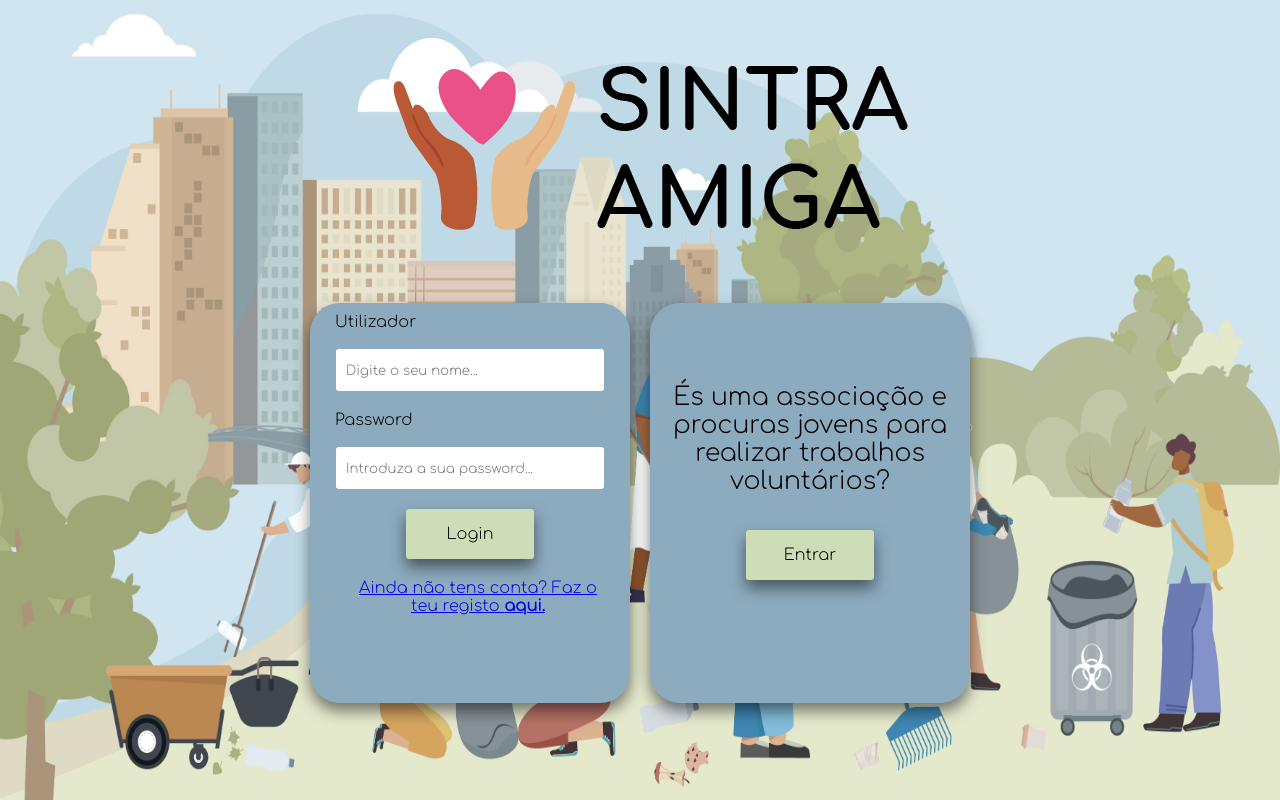
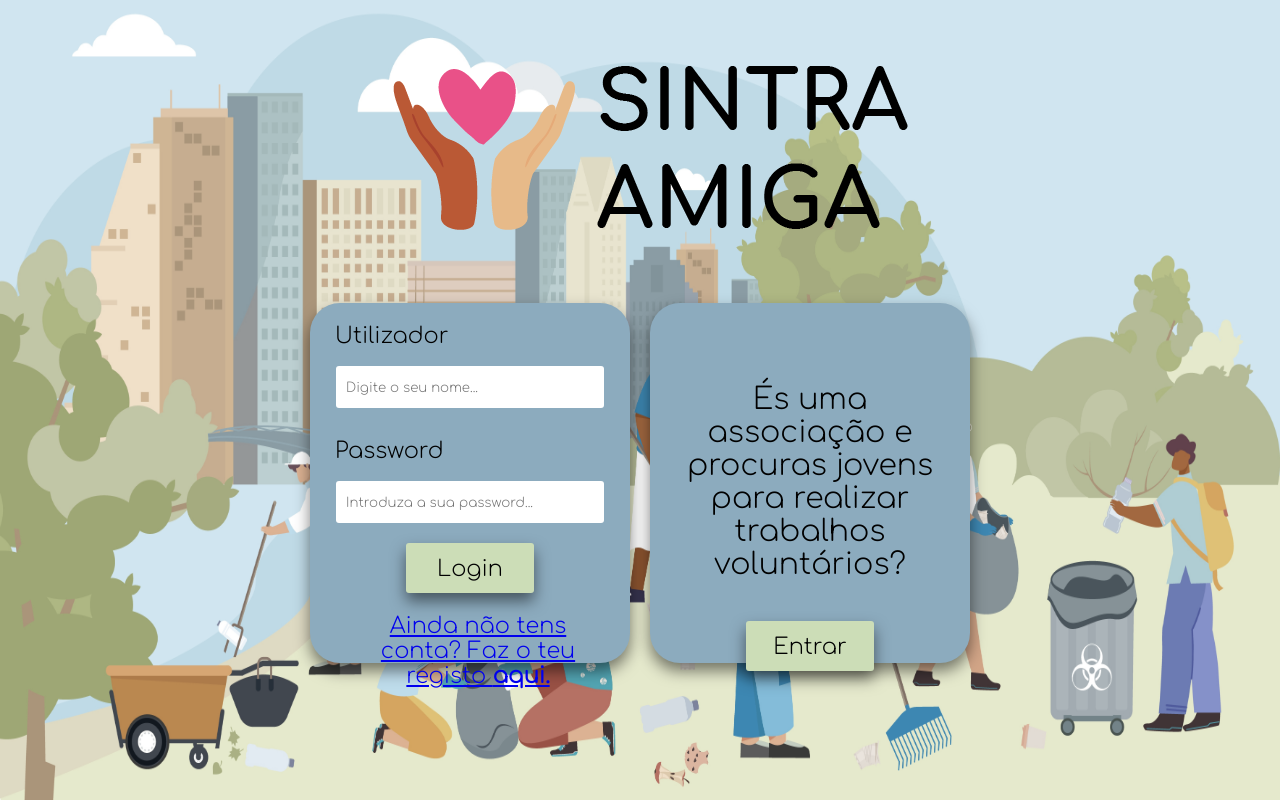
Before and after one commit to cabecasd/hack001, a React (Create React App) app in the folder front-end/: page / in a window 1280 px wide. Built offline with nearby package versions, Linux system fonts and the light colour scheme.

Commit message:
alterações front

```diff
--- a/front-end/src/styles/HomePage.module.css
+++ b/front-end/src/styles/HomePage.module.css
@@ -27,24 +27,22 @@
 .searchBar {
     margin-bottom: 10px;
     border-radius: 3px;
-    height: 40px;
+    height: 45px;
 
-    width: 76vw;
+    width: 57vw;
 
     border: 1px solid #8CABBE;
     display: inline-block;
     box-shadow: 0px 8px 15px rgba(0, 0, 0, 0.5);
     transition: all 0.5s ease 0s;
 
-    /* width: 70vw;
-    height: 1.5rem;
-    margin-bottom: 10px; */
+
 }
 
 .button {
     margin-left: 0.5rem;
     width: 43px;
-    height: 43px;
+    height: 45px;
     font-family: 'Comfortaa', sans-serif;
     font-size: 1.3rem;
     text-transform: uppercase;
@@ -66,7 +64,8 @@
 .box {
     display: flex;
     flex-direction: row;
-    width: 80vw;
+    width: 60vw;
+    margin-top: 50px;
     border: 1px solid #ccc;
     margin-bottom: 20px;
     border-radius: 10px;
--- a/front-end/src/styles/Login.module.css
+++ b/front-end/src/styles/Login.module.css
@@ -25,7 +25,7 @@
 
 .login {
     display: inline-block;
-    height: 50vh;
+    height: 45vh;
     width: 25vw;
     display: flex;
     flex-direction: column;
@@ -40,7 +40,7 @@
 
 .boxA {
         display: inline-block;
-        height: 50vh;
+        height: 45vh;
         width: 25vw;
         display: flex;
         flex-direction: column;
@@ -56,7 +56,7 @@
     margin-top: 80px;
     margin-right: 10px;
     margin-left: 10px;
-    font-size: 25px;
+    font-size: 30px;
 }
 
 
@@ -81,7 +81,7 @@
     background: #CCDDB7;
     border: none;
     color: black;
-    font-size: 1rem;
+    font-size: 1.4rem;
     box-shadow: 0px 8px 15px rgba(0, 0, 0, 0.5);
     transition: all 0.5s ease 0s;
 
@@ -105,7 +105,7 @@
 
 .registoBtn {
     width: 80%;
-    font-size: 1rem;
+    font-size: 1.4rem;
     text-decoration: none;
     margin-top: 20px;
     margin-left: 40px;
@@ -122,7 +122,7 @@
     background: #CCDDB7;
     border: none;
     color: black;
-    font-size: 1rem;
+    font-size: 1.4rem;
     box-shadow: 0px 8px 15px rgba(0, 0, 0, 0.5);
     transition: all 0.5s ease 0s;
 
@@ -146,8 +146,8 @@
 
 .formlabel {
     display: block;
-    font-size: 1rem;
-    margin-top: 10px;
+    font-size: 1.4rem;
+    margin-top: 20px;
     padding: px;
     margin-left: 25px;
     text-align: left;
--- a/front-end/src/styles/NavBar.module.css
+++ b/front-end/src/styles/NavBar.module.css
@@ -21,7 +21,7 @@
     margin-left: 50px;
     margin-top: 2.3rem;
 
-    color: #bc5c34;
+    color: #CCDDB7;
 
     font-size: 3rem;
 }
```
